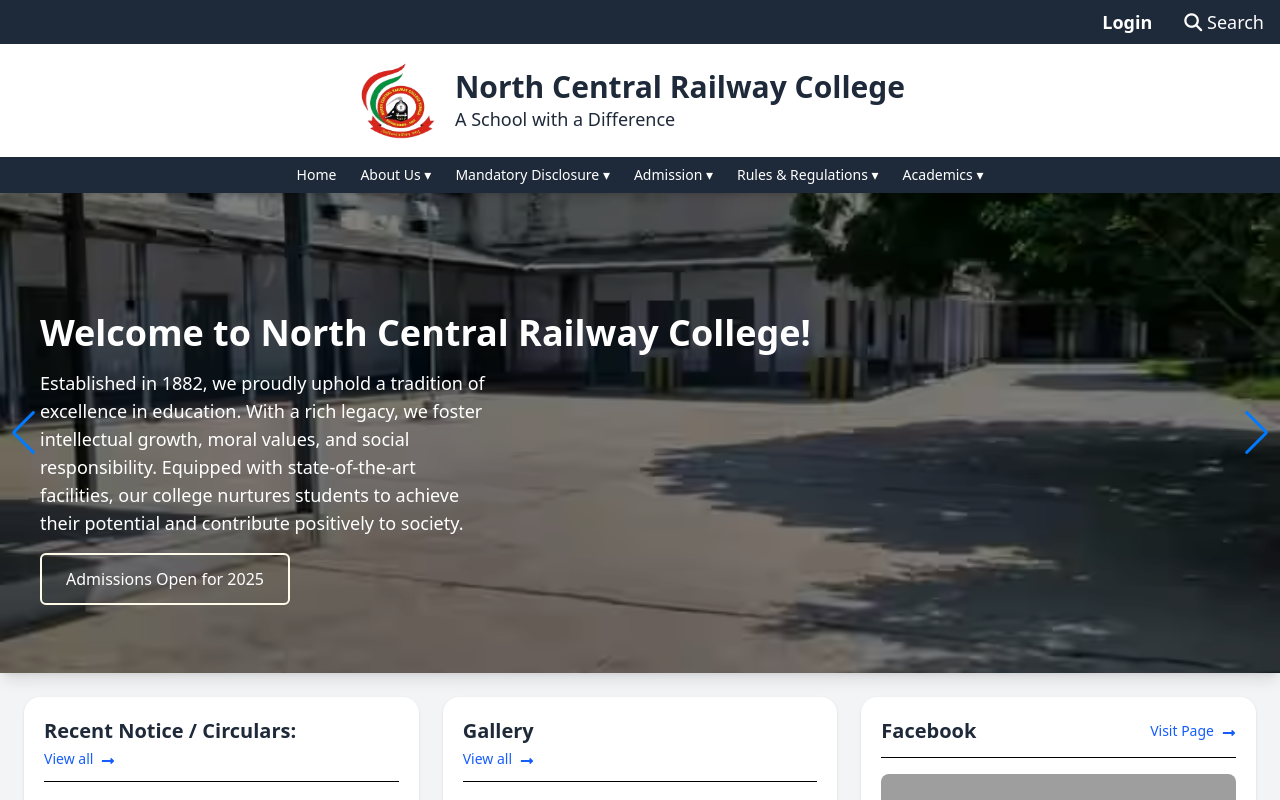
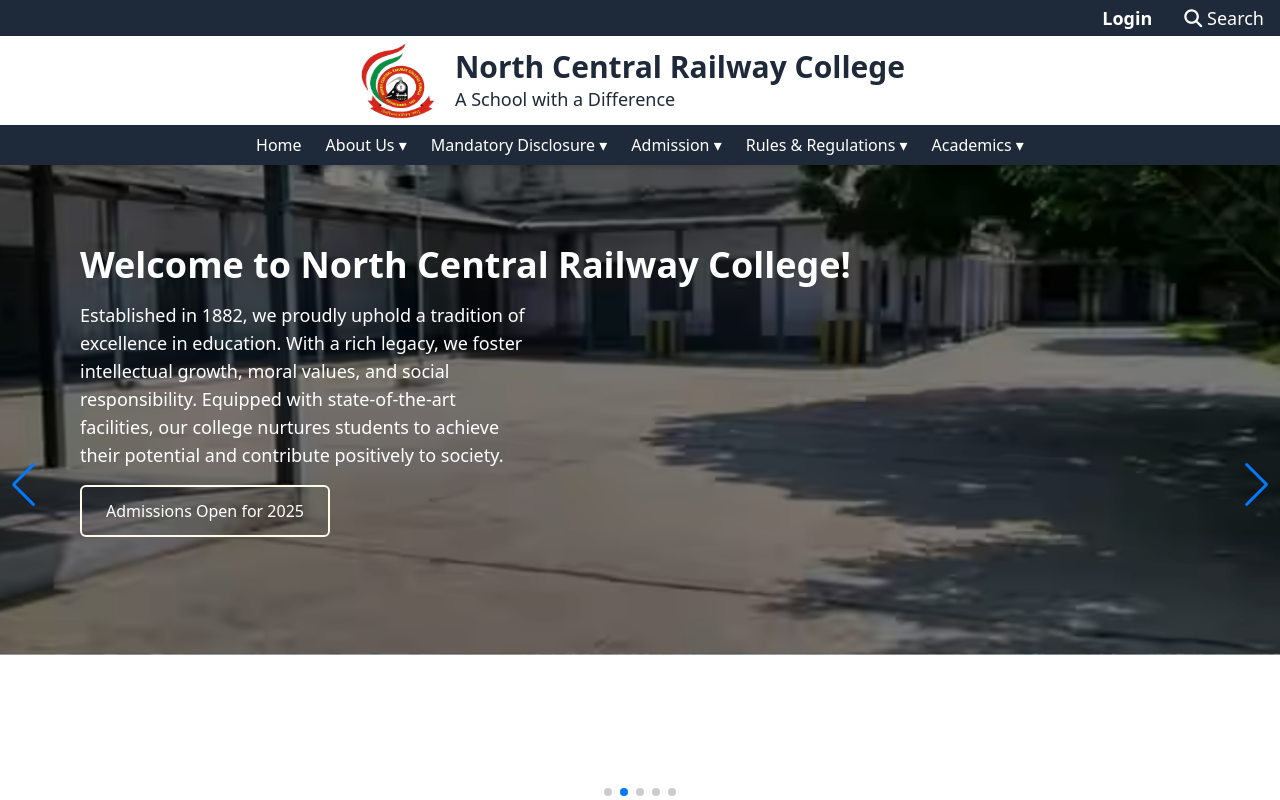
Before and after one commit to rohitsingh075/NCRCLIENT, a React (Vite) app: page / in a window 1280 px wide. Shown: the top 800 px of the page. Built offline with nearby package versions, Linux system fonts and the light colour scheme; grey boxes are pictures that could not be loaded.

Commit message:
Updated Navbar and FadeSwiper File

```diff
--- a/src/Components/FadeSwiper.jsx
+++ b/src/Components/FadeSwiper.jsx
@@ -1,17 +1,18 @@
-import React from "react";
+import React, { useEffect, useState } from "react";
 import { Swiper, SwiperSlide } from "swiper/react";
-import { Navigation, EffectFade, Autoplay } from "swiper/modules";
+import { Navigation, EffectFade, Autoplay, Pagination } from "swiper/modules";
 
-import image1 from "../assets/ncrimage1.jpg";
-import image2 from "../assets/ncrimage2.jpg";
-import image3 from "../assets/ncrimage3.jpg";
-import image4 from "../assets/ncrimage4.jpg";
-import image5 from "../assets/ncrimage5.jpg";
+import image1 from "../assets/ncrimage1.jpg"
+import image2 from "../assets/ncrimage2.jpg"
+import image3 from "../assets/ncrimage3.jpg"
+import image4 from "../assets/ncrimage4.jpg"
+import image5 from "../assets/ncrimage5.jpg"
 
 // Import Swiper styles
 import "swiper/css";
 import "swiper/css/effect-fade";
 import "swiper/css/navigation";
+import "swiper/css/pagination";
 
 // Image data
 const slides = [
@@ -23,44 +24,113 @@
 ];
 
 const FadeSwiper = () => {
+  const [viewportHeight, setViewportHeight] = useState(0);
+
+  // Calculate available height (viewport height minus navbar height)
+  useEffect(() => {
+    const calculateHeight = () => {
+      // Assuming navbar is 70px high (adjust this value based on your actual navbar height)
+      const navbarHeight = 161;
+      const availableHeight = window.innerHeight - navbarHeight;
+      setViewportHeight(availableHeight);
+    };
+
+    calculateHeight();
+    window.addEventListener('resize', calculateHeight);
+
+    return () => {
+      window.removeEventListener('resize', calculateHeight);
+    };
+  }, []);
+
   return (
-    <div className="relative ">
-      <div className="w-full max-w-8xl  ">
+    <div className="w-full h-full left-0 right-0">
+      <div className="w-full h-full "> {/* mt-16 accounts for navbar height */}
         <Swiper
-          modules={[Navigation, EffectFade, Autoplay]}
+          modules={[Navigation, EffectFade, Autoplay, Pagination]}
           effect="fade"
           navigation
+          pagination={{
+            clickable: true,
+            el: '.swiper-pagination',
+            type: 'bullets',
+          }}
           loop
           autoplay={{ delay: 4000 }}
-          className="shadow-lg "
+          className="w-full h-full"
+          style={{ height: `${viewportHeight}px` }}
         >
           {slides.map((slide) => (
-            <SwiperSlide key={slide.id} className="relative">
+            <SwiperSlide key={slide.id} className="overflow-hidden">
+              <div className="zoom-animation w-full h-full">
                 <img
                   src={slide.image}
                   className="w-full h-120 object-cover select-none brightness-50"
                   alt={`Slide ${slide.id}`}
                 />
+              </div>
               {/* Overlay Content */}
-              <div className="absolute top-1/4 left-10 text-white space-y-4">
+              <div className="absolute top-1/8 left-20 text-white space-y-4">
                 <h1 className="text-4xl font-bold">
                   Welcome to North Central Railway College!
-
-
                 </h1>
-                <p className="text-lg max-w-md ">
+                <p className="text-lg max-w-md">
                   Established in 1882, we proudly uphold a tradition of excellence in education. With a rich legacy,
                   we foster intellectual growth, moral values, and social responsibility. Equipped with state-of-the-art facilities,
                   our college nurtures students to achieve their potential and contribute positively to society.
                 </p>
-                <button className="border-2  border-amber-50 text-white px-6 py-3 rounded-md hover:bg-red-700 hover:border-0 transition">
+                <button className="border-2 border-amber-50 text-white px-6 py-3 rounded-md hover:bg-red-700 hover:border-0 transition">
                   Admissions Open for 2025
                 </button>
               </div>
             </SwiperSlide>
           ))}
+          <div className="swiper-pagination absolute bottom-8 flex justify-center w-full z-10"></div>
         </Swiper>
       </div>
+
+      {/* CSS for zoom animation and enhanced pagination */}
+      <style jsx="true">{`
+        .zoom-animation {
+          animation: zoomEffect 10s forwards;
+          animation-timing-function: linear;
+        }
+
+        @keyframes zoomEffect {
+          0% {
+            transform: scale(1);
+          }
+          100% {
+            transform: scale(1.1);
+          }
+        }
+
+        .swiper-slide-active .zoom-animation {
+          animation-play-state: running;
+        }
+
+        .swiper-slide-next .zoom-animation,
+        .swiper-slide-prev .zoom-animation,
+        .swiper-slide-duplicate-active .zoom-animation {
+          animation-play-state: paused;
+        }
+
+        .swiper-pagination-bullet {
+          width: 13px;
+          height: 13px;
+          background-color: rgba(0, 0, 0, 0,1);
+          margin: 0 8px;
+          border-radius: 50%;
+          display: inline-block;
+          transition: all 0.3s ease;
+
+        }
+
+        .swiper-pagination-bullet-active {
+          background-color: #0047AB;
+          transform: scale(1.1);
+        }
+      `}</style>
     </div>
   );
 };
--- a/src/Components/Navbar.jsx
+++ b/src/Components/Navbar.jsx
@@ -13,7 +13,7 @@
   return (
     <header className="w-full relative top-0 inset-x-0 z-50">
       {/* Top Navbar */}
-      <div className="w-full bg-gray-800 text-white py-2 px-4 flex justify-end items-center">
+      <div className="w-full bg-gray-800 text-white py-1 px-4 flex justify-end items-center">
         <div className="flex space-x-8 text-lg">
           <Link to="/login" className="hover:text-red-400 font-bold ">Login</Link>
 
@@ -23,8 +23,8 @@
         </div>
       </div>
 <hr className="border-white"/>
-      {/* Middle Navbar */}    {/* Logo Section */}
-      <div className="w-full bg-white py-4 flex justify-center items-center shadow-md">
+      {/* Middle Navbar /}    {/ Logo Section */}
+      <div className="w-full bg-white py-1  flex justify-center items-center shadow-md">
         <Link to="/">
           <img src={logo} alt="NCR COLLEGE" className="w-20 h-20" />
         </Link>
@@ -40,7 +40,7 @@
       <div className="w-full bg-gray-800 text-white shadow-md">
         <div className="max-w-screen-xl mx-auto flex items-center justify-evenly py-2 px-4">
           {/* Desktop Navigation */}
-          <div className="hidden md:flex space-x-10 items-center text-sm font-medium">
+          <div className="hidden md:flex space-x-10 items-center text-[1rem] font-medium">
             <nav>
               <div className="flex items-center space-x-6">
                 <Link to="/" className="hover:text-red-400">Home</Link>
```
Lines whose indentation alone changed are shown as unchanged.
